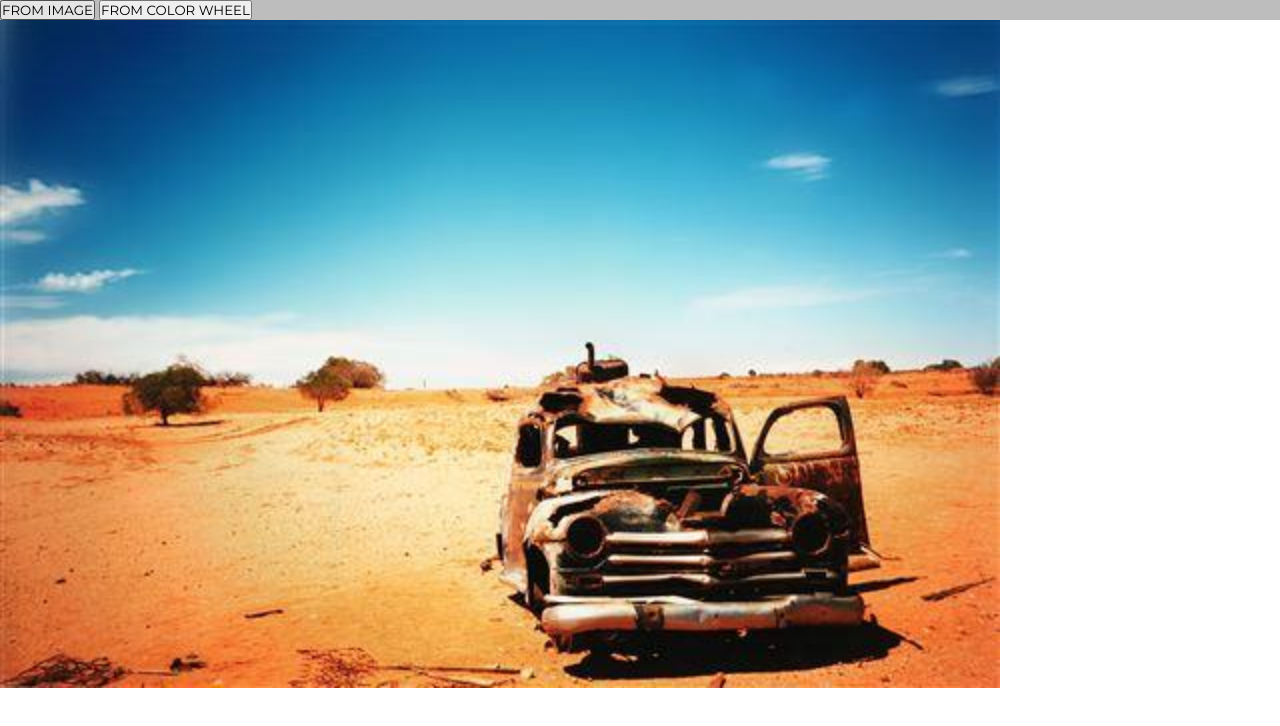
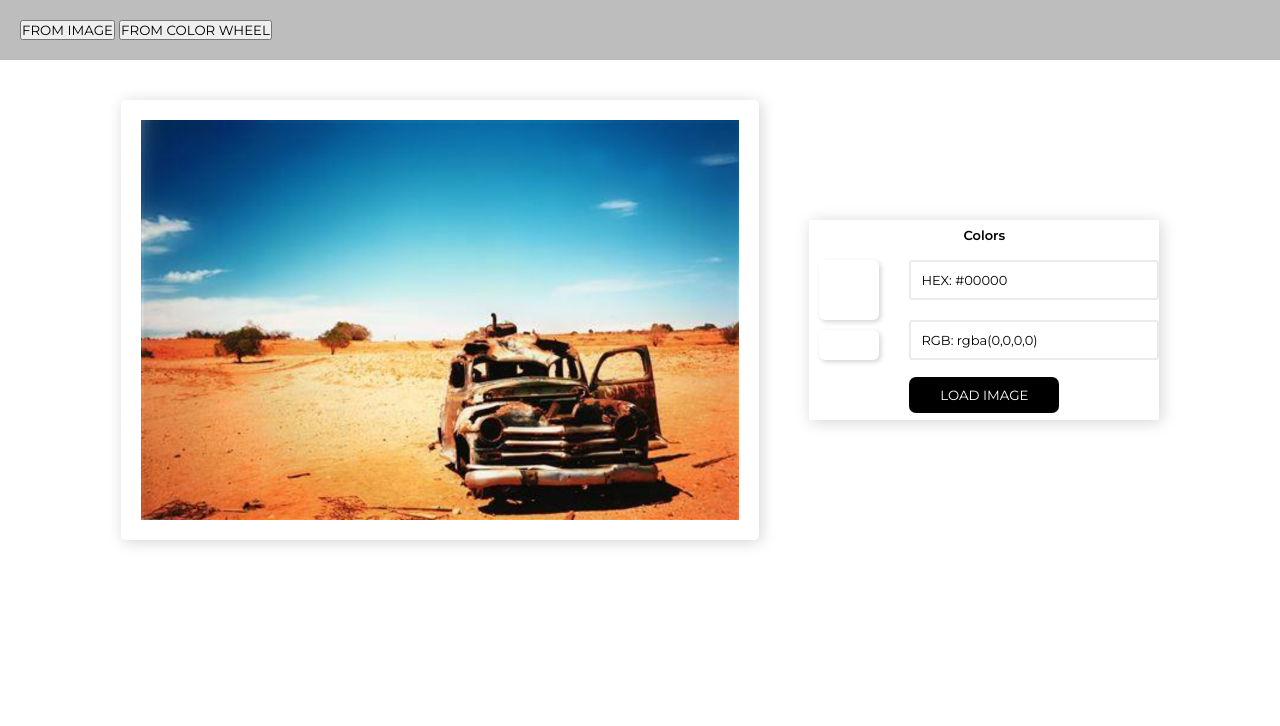
Before and after one commit to sikadali/colorpicker, a plain HTML site: page index.html in a window 1280 px wide. Drawn offline with Linux system fonts and the light colour scheme.

Commit message:
style for image picker

```diff
--- a/index.html
+++ b/index.html
@@ -13,10 +13,21 @@
                 <button onclick="openOnglet(event, 'colorpicker')">FROM COLOR WHEEL</button>
             </div>
             <div class="tabcontent" id="imagepicker">
-                <div class="img-display">
-                    <img src="./default-img.png" alt="">
+                <img class="img-display" src="./default-img.png"></img>
+                <div class="color-display">
+                    <h3>Colors</h3>
+                    <section>
+                        <div class="colors">
+                            <div class="color chosen"></div>
+                            <div class="color"></div>
+                        </div>
+                        <div class="values">
+                            <div class="value">HEX: #00000</div>
+                            <div class="value">RGB: rgba(0,0,0,0)</div>
+                        </div>
+                    </section>
+                    <button>LOAD IMAGE</button>
                 </div>
-                <div class="color-display"></div>
             </div>
             <div class="tabcontent" id="colorpicker">
                 colorpicker
--- a/style.css
+++ b/style.css
@@ -6,14 +6,90 @@
 .container {
     height: 100%;
     width: 100%;
+    display: flex;
+    flex-direction: column;
 }
 
 .navbar {
+    padding: 20px;
     background: #bdbdbd;
 }
 
 .tabcontent {
     animation: animation 0.5s ease;
+}
+
+#imagepicker {
+    margin: 20px;
+    padding: 20px;
+    display: flex;
+    justify-content: center;
+    align-items: center;
+    gap: 50px;
+}
+
+.img-display {
+    padding: 20px;
+    height: 400px;
+    border: none;
+    box-shadow: 2px 2px 15px rgb(212, 212, 212);
+    border-radius: 5px;
+}
+
+.color-display {
+    display: flex;
+    flex-direction: column;
+    justify-content: space-evenly;
+    height: 200px;
+    box-shadow: 2px 2px 15px rgb(212, 212, 212);
+}
+
+.color-display h3 {
+    text-align: center;
+    font-size: small;
+}
+
+.color-display section {
+    display: flex;
+    flex-direction: row;
+    gap: 20px;
+    align-items: center;
+}
+
+.colors .color {
+    width: 60px;
+    height: 30px;
+    border-radius: 6px;
+    margin: 10px;
+    box-shadow: 2px 2px 5px rgb(212, 212, 212);
+}
+
+.colors .chosen.color {
+    height: 60px;
+}
+
+.values {
+    display: flex;
+    flex-direction: column;
+    gap: 20px;
+    width: 250px;
+}
+
+.values .value {
+    border: 2px solid rgb(235, 235, 235);
+    border-radius: 3px;
+    padding: 10px;
+    font-size: small;
+}
+
+.color-display button {
+    padding: 10px;
+    border: none;
+    border-radius: 7px;
+    background: rgb(0, 0, 0);
+    color: white;
+    width: 150px;
+    align-self: center;
 }
 
 @keyframes animation {
```
